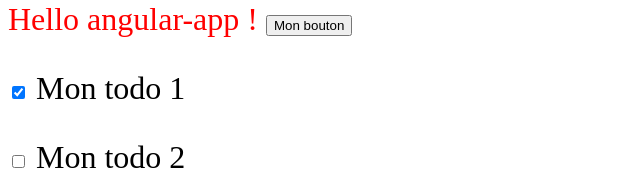
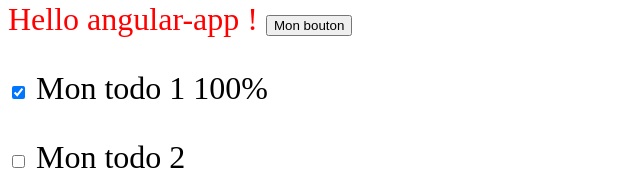
Before and after one commit to fmairesse/orsys-osw-202012, an Angular app in the folder tp/angular-app/: page / in a window 1280 px wide. Shown: the part 126-296 px from the top of the page, without its empty margins (0-640 px from the left). Built offline with nearby package versions, Linux system fonts and the light colour scheme.

Commit message:
angular: ngIf

```diff
--- a/tp/angular-app/src/app/todo/todo.component.html
+++ b/tp/angular-app/src/app/todo/todo.component.html
@@ -1,4 +1,5 @@
 <p>
 	<input type="checkbox" [checked]="completed" />
 	{{title}}
+	<span *ngIf="completed"> 100%</span>
 </p>
```
